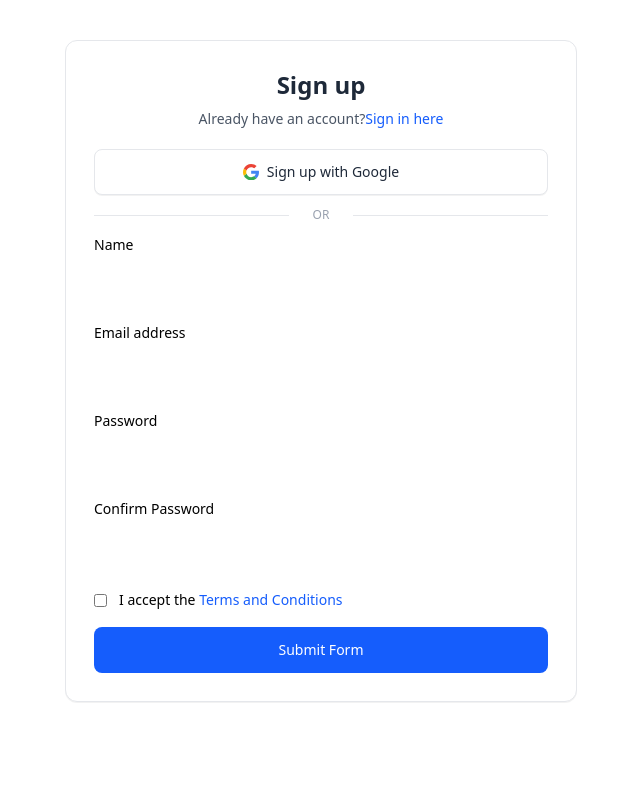
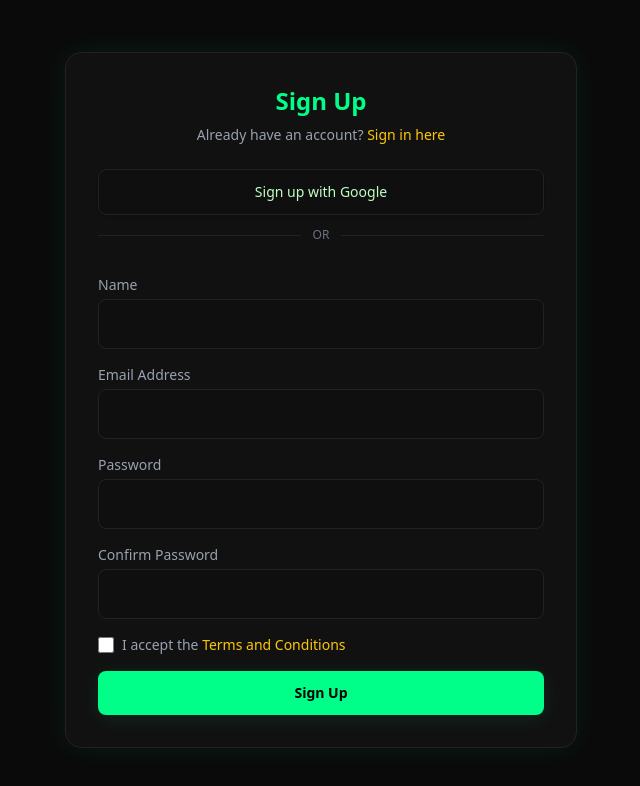
Before and after one commit to zehracodes29/Snap-UI, a Next.js app in the folder frontend/: page /signup in a window 1280 px wide. Shown: the top 786 px of the page, without its empty margins (319-959 px from the left). Built offline with nearby package versions, Linux system fonts and the light colour scheme.

Commit message:
sign up AND signiin page

```diff
--- a/frontend/src/app/signin/page.jsx
+++ b/frontend/src/app/signin/page.jsx
@@ -2,79 +2,63 @@
 import React from "react";
 import { useFormik } from "formik";
 import toast from "react-hot-toast";
+import { useRouter } from "next/navigation";
 
-const LoginPage = () => {
+const SignInPage = () => {
+  const router = useRouter();
+
   const formik = useFormik({
     initialValues: {
-      name: "",
       email: "",
-      password: "",
-      confirmPassword: ""
+      password: ""
     },
     onSubmit: (values, { resetForm }) => {
       console.log(values);
-      toast.success("Data submitted successfully!");
-
-      // send values to backend here...
+      toast.success("Signed in successfully!");
       resetForm();
+      // Redirect to dashboard after login
+      router.push("/dashboard");
     }
-
   });
 
   return (
-    <div className="max-w-lg mx-auto min-h-screen mt-7 bg-white border border-gray-200 rounded-xl shadow-md">
+    <div className="min-h-screen bg-[#0a0a0a] flex items-center justify-center px-4">
+      <div className="max-w-md w-full bg-[#111] border border-[#222] rounded-2xl shadow-[0_0_30px_rgba(0,255,136,0.08)] p-6 sm:p-8">
         <toaster position="top-right" />
-      <div className="p-4 sm:p-7">
+
         {/* Header */}
-        <div className="text-center">
-          <h1 className="block text-2xl font-bold text-gray-800">Sign up</h1>
-          <p className="mt-2 text-sm text-gray-600">
-            Already have an account?{" "}
-            <a className="text-blue-600 hover:underline font-medium" href="#">
-              Sign in here
+        <div className="text-center mb-6">
+          <h1 className="text-2xl font-bold text-[#00ff88]">Sign In</h1>
+          <p className="mt-2 text-sm text-gray-400">
+            Don't have an account?{" "}
+            <a className="text-yellow-400 hover:underline font-medium" href="/signup">
+              Sign up here
             </a>
           </p>
         </div>
 
-        {/* Google Button */}
-        <div className="mt-5">
+        {/* Google Sign-in */}
+        <div className="mb-5">
           <button
             type="button"
-            className="w-full py-3 px-4 inline-flex justify-center items-center gap-x-2 text-sm font-medium rounded-lg border border-gray-200 bg-white text-gray-800 shadow hover:bg-gray-50"
+            className="w-full flex justify-center items-center gap-2 py-3 px-4 text-sm font-medium rounded-lg border border-[#222] bg-[#0f0f0f] text-[#bfffc4] shadow hover:shadow-[0_0_12px_rgba(0,255,136,0.08)] transition"
           >
-            {/* SVG omitted for brevity */}
-            Sign up with Google
+            {/* Google Icon SVG can go here */}
+            Sign in with Google
           </button>
 
           {/* Divider */}
-          <div className="py-3 flex items-center text-xs text-gray-400 uppercase before:flex-1 before:border-t before:border-gray-200 before:mr-6 after:flex-1 after:border-t after:border-gray-200 after:ml-6">
+          <div className="py-3 flex items-center text-xs text-gray-500 uppercase before:flex-1 before:border-t before:border-[#222] before:mr-3 after:flex-1 after:border-t after:border-[#222] after:ml-3">
             Or
           </div>
-
-          {/* Form */}
-          <form onSubmit={formik.handleSubmit}>
-            <div className="grid gap-y-4">
-              {/* Name */}
-              <div>
-                <label htmlFor="name" className="block text-sm mb-2">
-                  Name
-                </label>
-                <input
-                  type="text"
-                  id="name"
-                  name="name"
-                  value={formik.values.name}
-                  onChange={formik.handleChange}
-                  onBlur={formik.handleBlur}
-                  className="py-2.5 px-4 block w-full border-gray-200 rounded-lg text-sm focus:border-blue-500 focus:ring-blue-500"
-                  required
-                />
         </div>
 
+        {/* Sign-In Form */}
+        <form onSubmit={formik.handleSubmit} className="space-y-4">
           {/* Email */}
           <div>
-                <label htmlFor="email" className="block text-sm mb-2">
-                  Email address
+            <label htmlFor="email" className="block text-sm mb-1 text-gray-400">
+              Email Address
             </label>
             <input
               type="email"
@@ -83,14 +67,14 @@ const LoginPage = () => {
               value={formik.values.email}
               onChange={formik.handleChange}
               onBlur={formik.handleBlur}
-                  className="py-2.5 px-4 block w-full border-gray-200 rounded-lg text-sm focus:border-blue-500 focus:ring-blue-500"
+              className="w-full px-4 py-3 rounded-lg bg-[#0f0f0f] border border-[#222] text-[#bfffc4] placeholder-gray-500 focus:outline-none focus:ring-2 focus:ring-[#00ff88]"
               required
             />
           </div>
 
           {/* Password */}
           <div>
-                <label htmlFor="password" className="block text-sm mb-2">
+            <label htmlFor="password" className="block text-sm mb-1 text-gray-400">
               Password
             </label>
             <input
@@ -100,57 +84,31 @@ const LoginPage = () => {
               value={formik.values.password}
               onChange={formik.handleChange}
               onBlur={formik.handleBlur}
-                  className="py-2.5 px-4 block w-full border-gray-200 rounded-lg text-sm focus:border-blue-500 focus:ring-blue-500"
+              className="w-full px-4 py-3 rounded-lg bg-[#0f0f0f] border border-[#222] text-[#bfffc4] placeholder-gray-500 focus:outline-none focus:ring-2 focus:ring-[#00ff88]"
               required
             />
           </div>
 
-              {/* Confirm Password */}
-              <div>
-                <label htmlFor="confirmPassword" className="block text-sm mb-2">
-                  Confirm Password
+          {/* Remember Me & Forgot Password */}
+          <div className="flex items-center justify-between text-sm text-gray-400">
+            <label className="flex items-center gap-2">
+              <input type="checkbox" className="h-4 w-4 border-[#222] rounded text-[#00ff88] focus:ring-[#00ff88]" />
+              Remember me
             </label>
-                <input
-                  type="password"
-                  id="confirmPassword"
-                  name="confirmPassword"
-                  value={formik.values.confirmPassword}
-                  onChange={formik.handleChange}
-                  onBlur={formik.handleBlur}
-                  className="py-2.5 px-4 block w-full border-gray-200 rounded-lg text-sm focus:border-blue-500 focus:ring-blue-500"
-                  required
-                />
+            <a href="#" className="text-yellow-400 hover:underline font-medium">Forgot password?</a>
           </div>
 
-              {/* Checkbox */}
-              <div className="flex items-center">
-                <input
-                  id="terms"
-                  name="terms"
-                  type="checkbox"
-                  className="h-4 w-4 border-gray-300 rounded text-blue-600 focus:ring-blue-500"
-                />
-                <label htmlFor="terms" className="ml-2 text-sm">
-                  I accept the{" "}
-                  <a href="#" className="text-blue-600 hover:underline font-medium">
-                    Terms and Conditions
-                  </a>
-                </label>
-              </div>
-
-              {/* Submit */}
+          {/* Submit Button */}
           <button
             type="submit"
-                className="w-full py-3 px-4 text-sm font-medium rounded-lg bg-blue-600 text-white hover:bg-blue-700 focus:outline-none"
+            className="w-full py-3 px-4 text-sm font-semibold rounded-lg bg-[#00ff88] text-black hover:bg-green-400 transition shadow-[0_4px_20px_rgba(0,255,136,0.1)]"
           >
-                Sign up
+            Sign In
           </button>
-            </div>
         </form>
-        </div>
       </div>
     </div>
   );
 };
 
-export default LoginPage;
+export default SignInPage;
--- a/frontend/src/app/signup/page.jsx
+++ b/frontend/src/app/signup/page.jsx
@@ -1,221 +1,152 @@
 'use client';
-import axios from 'axios';
-import { useFormik } from 'formik';
-import React from 'react';
-import toast from 'react-hot-toast';
-import * as Yup from 'yup';
-import { TailChase } from 'ldrs/react'
-import 'ldrs/react/TailChase.css'
+import React from "react";
+import { useFormik } from "formik";
+import toast from "react-hot-toast";
 
-
-const SignupSchema = Yup.object().shape({
-  name: Yup.string()
-    .min(2, 'Too Short!')
-    .max(50, 'Too Long!')
-    .required('enter your name'),
-  email: Yup.string().email('Invalid email').required('Required'),
-  password: Yup.string().required('Password is required').min(6, 'min 6 characters')
-    .matches(/[A-Z]/, 'uppercase letter is required')
-    .matches(/[a-z]/, 'lowercase letter is required')
-    .matches(/[0-9]/, 'number is required')
-    .matches(/[@$!%*#?&]/, 'special character is required'),
-  confirmPassword: Yup.string().required('Confirm your password')
-    .oneOf([Yup.ref('password'), null], 'Passwords must match')
+const SignUpPage = () => {
+  const formik = useFormik({
+    initialValues: {
+      name: "",
+      email: "",
+      password: "",
+      confirmPassword: ""
+    },
+    onSubmit: (values, { resetForm }) => {
+      console.log(values);
+      toast.success("Account created successfully!");
+      resetForm();
+    }
   });
 
-const Signup = () => {
+  return (
+    <div className="min-h-screen bg-[#0a0a0a] flex items-center justify-center px-4">
+      <div className="max-w-lg w-full bg-[#111] border border-[#222] rounded-2xl shadow-[0_0_30px_rgba(0,255,136,0.08)] p-6 sm:p-8">
+        <toaster position="top-right" />
 
-  const signupForm = useFormik({
-    initialValues: {
-      name: '',
-      email: '',
-      password: '',
-      confirmPassword: ''
-    },
-    onSubmit: (values, { resetForm, setSubmitting }) => {
-      console.log(values);
-
-      // send values to backend
-      axios.post('http://localhost:5000/user/add', values)
-        .then((result) => {
-          toast.success('Account created successfully');
-          resetForm();
-        }).catch((err) => {
-          console.log(err);
-          toast.error('Some error occured');
-          setSubmitting(false);
-        });
-
-    },
-
-    validationSchema: SignupSchema
-  })
-
-  return (
-    <div className='mt-10'>
-      <div className="max-w-lg mx-auto mt-7 bg-white border border-gray-200 rounded-xl shadow-2xs dark:bg-neutral-900 dark:border-neutral-700">
-        <div className="p-4 sm:p-7">
-          <div className="text-center">
-            <h1 className="block text-2xl font-bold text-gray-800 dark:text-white">Sign up</h1>
-            <p className="mt-2 text-sm text-gray-600 dark:text-neutral-400">
-              Already have an account?
-              <a className="text-blue-600 decoration-2 hover:underline focus:outline-hidden focus:underline font-medium dark:text-blue-500" href="../examples/html/signin.html">
+        {/* Header */}
+        <div className="text-center mb-6">
+          <h1 className="text-2xl font-bold text-[#00ff88]">Sign Up</h1>
+          <p className="mt-2 text-sm text-gray-400">
+            Already have an account?{" "}
+            <a className="text-yellow-400 hover:underline font-medium" href="/signin">
               Sign in here
             </a>
           </p>
         </div>
 
-          <div className="mt-5">
-            <button type="button" className="w-full py-3 px-4 inline-flex justify-center items-center gap-x-2 text-sm font-medium rounded-lg border border-gray-200 bg-white text-gray-800 shadow-2xs hover:bg-gray-50 focus:outline-hidden focus:bg-gray-50 disabled:opacity-50 disabled:pointer-events-none dark:bg-neutral-900 dark:border-neutral-700 dark:text-white dark:hover:bg-neutral-800 dark:focus:bg-neutral-800">
-              <svg className="w-4 h-auto" width="46" height="47" viewBox="0 0 46 47" fill="none">
-                <path d="M46 24.0287C46 22.09 45.8533 20.68 45.5013 19.2112H23.4694V27.9356H36.4069C36.1429 30.1094 34.7347 33.37 31.5957 35.5731L31.5663 35.8669L38.5191 41.2719L38.9885 41.3306C43.4477 37.2181 46 31.1669 46 24.0287Z" fill="#4285F4" />
-                <path d="M23.4694 47C29.8061 47 35.1161 44.9144 39.0179 41.3012L31.625 35.5437C29.6301 36.9244 26.9898 37.8937 23.4987 37.8937C17.2793 37.8937 12.0281 33.7812 10.1505 28.1412L9.88649 28.1706L2.61097 33.7812L2.52296 34.0456C6.36608 41.7125 14.287 47 23.4694 47Z" fill="#34A853" />
-                <path d="M10.1212 28.1413C9.62245 26.6725 9.32908 25.1156 9.32908 23.5C9.32908 21.8844 9.62245 20.3275 10.0918 18.8588V18.5356L2.75765 12.8369L2.52296 12.9544C0.909439 16.1269 0 19.7106 0 23.5C0 27.2894 0.909439 30.8731 2.49362 34.0456L10.1212 28.1413Z" fill="#FBBC05" />
-                <path d="M23.4694 9.07688C27.8699 9.07688 30.8622 10.9863 32.5344 12.5725L39.1645 6.11C35.0867 2.32063 29.8061 0 23.4694 0C14.287 0 6.36607 5.2875 2.49362 12.9544L10.0918 18.8588C11.9987 13.1894 17.25 9.07688 23.4694 9.07688Z" fill="#EB4335" />
-              </svg>
+        {/* Google Sign-up */}
+        <div className="mb-5">
+          <button
+            type="button"
+            className="w-full flex justify-center items-center gap-2 py-3 px-4 text-sm font-medium rounded-lg border border-[#222] bg-[#0f0f0f] text-[#bfffc4] shadow hover:shadow-[0_0_12px_rgba(0,255,136,0.08)] transition"
+          >
+            {/* Google Icon SVG can go here */}
             Sign up with Google
           </button>
 
-            <div className="py-3 flex items-center text-xs text-gray-400 uppercase before:flex-1 before:border-t before:border-gray-200 before:me-6 after:flex-1 after:border-t after:border-gray-200 after:ms-6 dark:text-neutral-500 dark:before:border-neutral-600 dark:after:border-neutral-600">Or</div>
-
-            {/* Form */}
-            <form onSubmit={signupForm.handleSubmit} >
-              <div className="grid gap-y-4">
-                {/* Form Group */}
-                <div>
-                  <label htmlFor="name" className="block text-sm mb-2 dark:text-white">Name</label>
-                  <div className="relative">
-                    <input type="text"
-                      id="name"
-                      onChange={signupForm.handleChange}
-                      value={signupForm.values.name}
-                      className="py-2.5 sm:py-3 px-4 block w-full border-gray-200 rounded-lg sm:text-sm focus:border-blue-500 focus:ring-blue-500 disabled:opacity-50 disabled:pointer-events-none dark:bg-neutral-900 dark:border-neutral-700 dark:text-neutral-400 dark:placeholder-neutral-500 dark:focus:ring-neutral-600" aria-describedby="email-error" />
-                    <div className="hidden absolute inset-y-0 end-0 pointer-events-none pe-3">
-                      <svg className="size-5 text-red-500" width="16" height="16" fill="currentColor" viewBox="0 0 16 16" aria-hidden="true">
-                        <path d="M16 8A8 8 0 1 1 0 8a8 8 0 0 1 16 0zM8 4a.905.905 0 0 0-.9.995l.35 3.507a.552.552 0 0 0 1.1 0l.35-3.507A.905.905 0 0 0 8 4zm.002 6a1 1 0 1 0 0 2 1 1 0 0 0 0-2z" />
-                      </svg>
+          {/* Divider */}
+          <div className="py-3 flex items-center text-xs text-gray-500 uppercase before:flex-1 before:border-t before:border-[#222] before:mr-3 after:flex-1 after:border-t after:border-[#222] after:ml-3">
+            Or
           </div>
         </div>
 
-                  {
-                    (signupForm.touched.name && signupForm.errors.name) && (
-                      <p className="text-xs text-red-600 mt-2" id="email-error">
-                        {signupForm.errors.name}
-                      </p>
-                    )
-                  }
+        {/* Sign-Up Form */}
+        <form onSubmit={formik.handleSubmit} className="space-y-4">
+          {/* Name */}
+          <div>
+            <label htmlFor="name" className="block text-sm mb-1 text-gray-400">
+              Name
+            </label>
+            <input
+              type="text"
+              id="name"
+              name="name"
+              value={formik.values.name}
+              onChange={formik.handleChange}
+              onBlur={formik.handleBlur}
+              className="w-full px-4 py-3 rounded-lg bg-[#0f0f0f] border border-[#222] text-[#bfffc4] placeholder-gray-500 focus:outline-none focus:ring-2 focus:ring-[#00ff88]"
+              required
+            />
+          </div>
 
+          {/* Email */}
+          <div>
+            <label htmlFor="email" className="block text-sm mb-1 text-gray-400">
+              Email Address
+            </label>
+            <input
+              type="email"
+              id="email"
+              name="email"
+              value={formik.values.email}
+              onChange={formik.handleChange}
+              onBlur={formik.handleBlur}
+              className="w-full px-4 py-3 rounded-lg bg-[#0f0f0f] border border-[#222] text-[#bfffc4] placeholder-gray-500 focus:outline-none focus:ring-2 focus:ring-[#00ff88]"
+              required
+            />
           </div>
-                {/* End Form Group */}
 
-                {/* Form Group */}
+          {/* Password */}
           <div>
-                  <label htmlFor="email" className="block text-sm mb-2 dark:text-white">Email address</label>
-                  <div className="relative">
-                    <input type="email"
-                      id="email"
-                      onChange={signupForm.handleChange}
-                      value={signupForm.values.email}
-                      className="py-2.5 sm:py-3 px-4 block w-full border-gray-200 rounded-lg sm:text-sm focus:border-blue-500 focus:ring-blue-500 disabled:opacity-50 disabled:pointer-events-none dark:bg-neutral-900 dark:border-neutral-700 dark:text-neutral-400 dark:placeholder-neutral-500 dark:focus:ring-neutral-600" aria-describedby="email-error" />
-                    <div className="hidden absolute inset-y-0 end-0 pointer-events-none pe-3">
-                      <svg className="size-5 text-red-500" width="16" height="16" fill="currentColor" viewBox="0 0 16 16" aria-hidden="true">
-                        <path d="M16 8A8 8 0 1 1 0 8a8 8 0 0 1 16 0zM8 4a.905.905 0 0 0-.9.995l.35 3.507a.552.552 0 0 0 1.1 0l.35-3.507A.905.905 0 0 0 8 4zm.002 6a1 1 0 1 0 0 2 1 1 0 0 0 0-2z" />
-                      </svg>
+            <label htmlFor="password" className="block text-sm mb-1 text-gray-400">
+              Password
+            </label>
+            <input
+              type="password"
+              id="password"
+              name="password"
+              value={formik.values.password}
+              onChange={formik.handleChange}
+              onBlur={formik.handleBlur}
+              className="w-full px-4 py-3 rounded-lg bg-[#0f0f0f] border border-[#222] text-[#bfffc4] placeholder-gray-500 focus:outline-none focus:ring-2 focus:ring-[#00ff88]"
+              required
+            />
+          </div>
+
+          {/* Confirm Password */}
+          <div>
+            <label htmlFor="confirmPassword" className="block text-sm mb-1 text-gray-400">
+              Confirm Password
+            </label>
+            <input
+              type="password"
+              id="confirmPassword"
+              name="confirmPassword"
+              value={formik.values.confirmPassword}
+              onChange={formik.handleChange}
+              onBlur={formik.handleBlur}
+              className="w-full px-4 py-3 rounded-lg bg-[#0f0f0f] border border-[#222] text-[#bfffc4] placeholder-gray-500 focus:outline-none focus:ring-2 focus:ring-[#00ff88]"
+              required
+            />
+          </div>
+
+          {/* Terms */}
+          <div className="flex items-center gap-2">
+            <input
+              id="terms"
+              name="terms"
+              type="checkbox"
+              className="h-4 w-4 border-[#222] rounded text-[#00ff88] focus:ring-[#00ff88]"
+            />
+            <label htmlFor="terms" className="text-sm text-gray-400">
+              I accept the{" "}
+              <a href="#" className="text-yellow-400 hover:underline font-medium">
+                Terms and Conditions
+              </a>
+            </label>
+          </div>
+
+          {/* Submit Button */}
+          <button
+            type="submit"
+            className="w-full py-3 px-4 text-sm font-semibold rounded-lg bg-[#00ff88] text-black hover:bg-green-400 transition shadow-[0_4px_20px_rgba(0,255,136,0.1)]"
+          >
+            Sign Up
+          </button>
+        </form>
       </div>
     </div>
-                  {
-                    (signupForm.touched.email && signupForm.errors.email) && (
-                      <p className="text-xs text-red-600 mt-2" id="email-error">
-                        {signupForm.errors.email}
-                      </p>
-                    )
-                  }
-                </div>
-                {/* End Form Group */}
+  );
+};
 
-                {/* Form Group */}
-                <div>
-                  <label htmlFor="password" className="block text-sm mb-2 dark:text-white">Password</label>
-                  <div className="relative">
-                    <input type="password"
-                      id="password"
-                      onChange={signupForm.handleChange}
-                      value={signupForm.values.password}
-                      className="py-2.5 sm:py-3 px-4 block w-full border-gray-200 rounded-lg sm:text-sm focus:border-blue-500 focus:ring-blue-500 disabled:opacity-50 disabled:pointer-events-none dark:bg-neutral-900 dark:border-neutral-700 dark:text-neutral-400 dark:placeholder-neutral-500 dark:focus:ring-neutral-600" aria-describedby="password-error" />
-                    <div className="hidden absolute inset-y-0 end-0 pointer-events-none pe-3">
-                      <svg className="size-5 text-red-500" width="16" height="16" fill="currentColor" viewBox="0 0 16 16" aria-hidden="true">
-                        <path d="M16 8A8 8 0 1 1 0 8a8 8 0 0 1 16 0zM8 4a.905.905 0 0 0-.9.995l.35 3.507a.552.552 0 0 0 1.1 0l.35-3.507A.905.905 0 0 0 8 4zm.002 6a1 1 0 1 0 0 2 1 1 0 0 0 0-2z" />
-                      </svg>
-                    </div>
-                  </div>
-                  {
-                    (signupForm.touched.password && signupForm.errors.password) && (
-                      <p className="text-xs text-red-600 mt-2" id="email-error">
-                        {signupForm.errors.password}
-                      </p>
-                    )
-                  }
-                </div>
-                {/* End Form Group */}
-
-                {/* Form Group */}
-                <div>
-                  <label htmlFor="confirm-password" className="block text-sm mb-2 dark:text-white">Confirm Password</label>
-                  <div className="relative">
-                    <input type="password"
-                      id="confirmPassword"
-                      onChange={signupForm.handleChange}
-                      value={signupForm.values.confirmPassword}
-                      className="py-2.5 sm:py-3 px-4 block w-full border-gray-200 rounded-lg sm:text-sm focus:border-blue-500 focus:ring-blue-500 disabled:opacity-50 disabled:pointer-events-none dark:bg-neutral-900 dark:border-neutral-700 dark:text-neutral-400 dark:placeholder-neutral-500 dark:focus:ring-neutral-600" aria-describedby="confirm-password-error" />
-                    <div className="hidden absolute inset-y-0 end-0 pointer-events-none pe-3">
-                      <svg className="size-5 text-red-500" width="16" height="16" fill="currentColor" viewBox="0 0 16 16" aria-hidden="true">
-                        <path d="M16 8A8 8 0 1 1 0 8a8 8 0 0 1 16 0zM8 4a.905.905 0 0 0-.9.995l.35 3.507a.552.552 0 0 0 1.1 0l.35-3.507A.905.905 0 0 0 8 4zm.002 6a1 1 0 1 0 0 2 1 1 0 0 0 0-2z" />
-                      </svg>
-                    </div>
-                  </div>
-                  {
-                    (signupForm.touched.confirmPassword && signupForm.errors.confirmPassword) && (
-                      <p className="text-xs text-red-600 mt-2" id="email-error">
-                        {signupForm.errors.confirmPassword}
-                      </p>
-                    )
-                  }
-                </div>
-                {/* End Form Group */}
-
-                {/* Checkbox */}
-                <div className="flex items-center">
-                  <div className="flex">
-                    <input id="remember-me" name="remember-me" type="checkbox" className="shrink-0 mt-0.5 border-gray-200 rounded-sm text-blue-600 focus:ring-blue-500 dark:bg-neutral-800 dark:border-neutral-700 dark:checked:bg-blue-500 dark:checked:border-blue-500 dark:focus:ring-offset-gray-800" />
-                  </div>
-                  <div className="ms-3">
-                    <label htmlFor="remember-me" className="text-sm dark:text-white">I accept the <a className="text-blue-600 decoration-2 hover:underline focus:outline-hidden focus:underline font-medium dark:text-blue-500" href="#">Terms and Conditions</a></label>
-                  </div>
-                </div>
-                {/* End Checkbox */}
-
-                <button disabled={signupForm.isSubmitting} type="submit" className="w-full py-3 px-4 inline-flex justify-center items-center gap-x-2 text-sm font-medium rounded-lg border border-transparent bg-blue-600 text-white hover:bg-blue-700 focus:outline-hidden focus:bg-blue-700 disabled:opacity-50 disabled:pointer-events-none">
-                  {
-                    signupForm.isSubmitting ? (
-                      <TailChase
-                        size="40"
-                        speed="1.75"
-                        color="white"
-                      />
-                    ) : (
-                      'Submit Form'
-                    )
-                  }
-
-                </button>
-              </div>
-            </form>
-            {/* End Form */}
-          </div>
-        </div>
-      </div>
-    </div>
-  )
-}
-
-export default Signup;
+export default SignUpPage;
```
Lines whose indentation alone changed are shown as unchanged.
